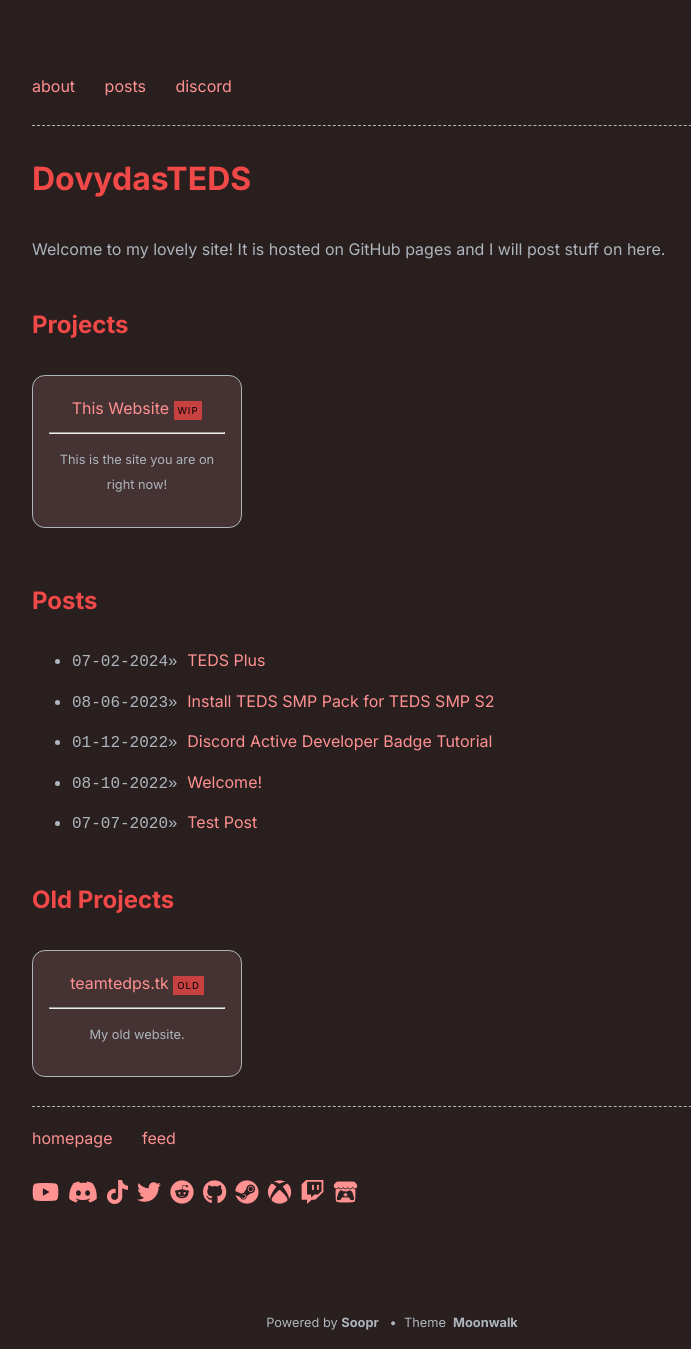
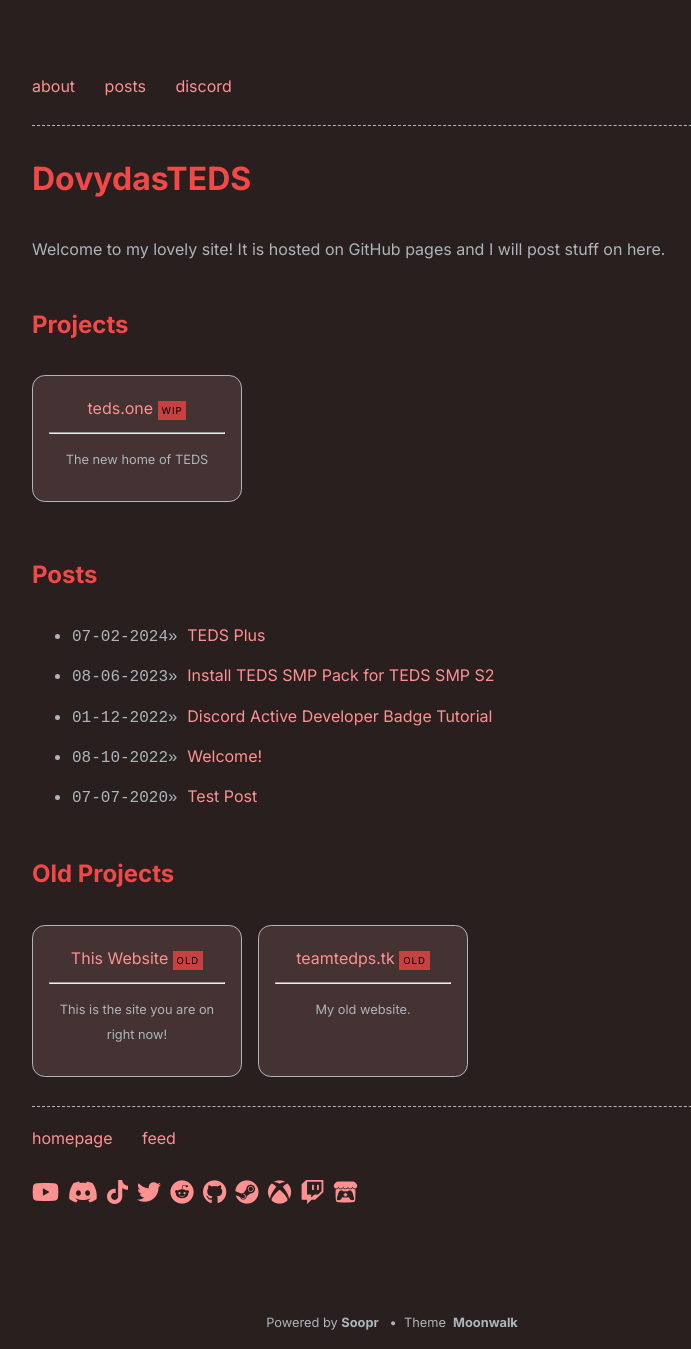
Before and after one commit to DovydasTEDS/dovydasteds.github.io, a Jekyll site: the page built from index.md, in a window 1280 px wide. Shown: the whole page, without its empty margins (248-939 px from the left). Built offline with Jekyll 4.4.1, drawn with Linux system fonts in a browser that asks for light colours.

Commit message:
Add link to the new TEDS site - teds.one

```diff
--- a/_data/home.yml
+++ b/_data/home.yml
@@ -9,12 +9,16 @@ navbar_entries:
     url: https://tedps.tk/discord
 
 project_entries:
+  - title: teds.one
+    url: https://teds.one
+    desc: The new home of TEDS
+    highlight: WIP
+
+old_project_entries:
   - title: This Website
     url: dovydasteds-tk
     desc: This is the site you are on right now!
-    highlight: WIP
-
-old_project_entries:
+    highlight: OLD
   - title: teamtedps.tk
     url: https://teamtedps.tk
     desc: My old website.
```
